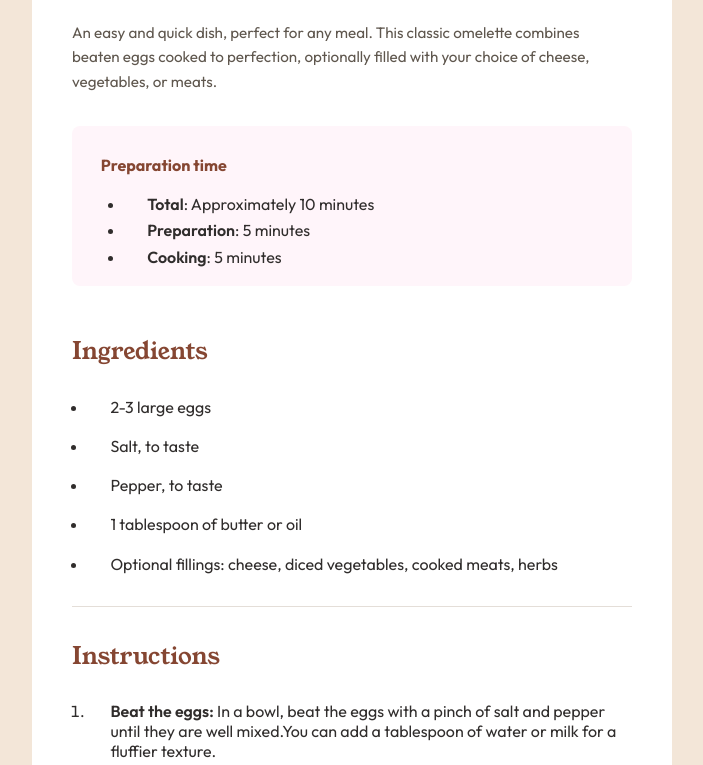
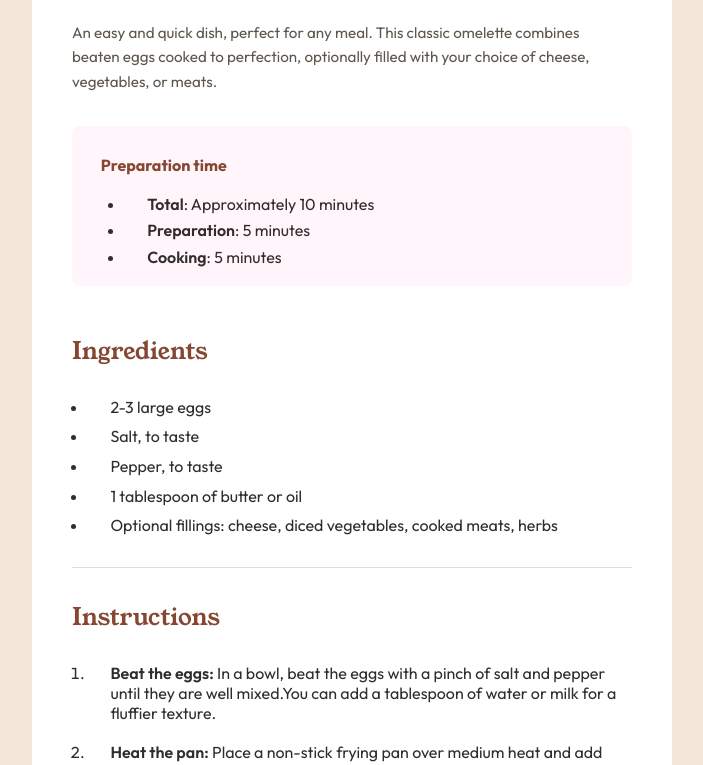
Before and after one commit to rinoraj6/recipe-page-main, a plain HTML site: page index.html in a window 1280 px wide. Shown: the part 514-1279 px from the top of the page, without its empty margins (288-991 px from the left). Drawn offline with Linux system fonts and the light colour scheme.

Commit message:
change in ingredients section

```diff
--- a/styles.css
+++ b/styles.css
@@ -149,7 +149,7 @@ html, body{
 }
 .ingredient-list li {
     margin-left: 1rem;
-    margin-bottom: 1.2rem;
+    margin-bottom: .6rem;
     color: var(--DarkCharcoal);
     font-family: var(--outfit);
     padding-left: 1.4rem;
```
